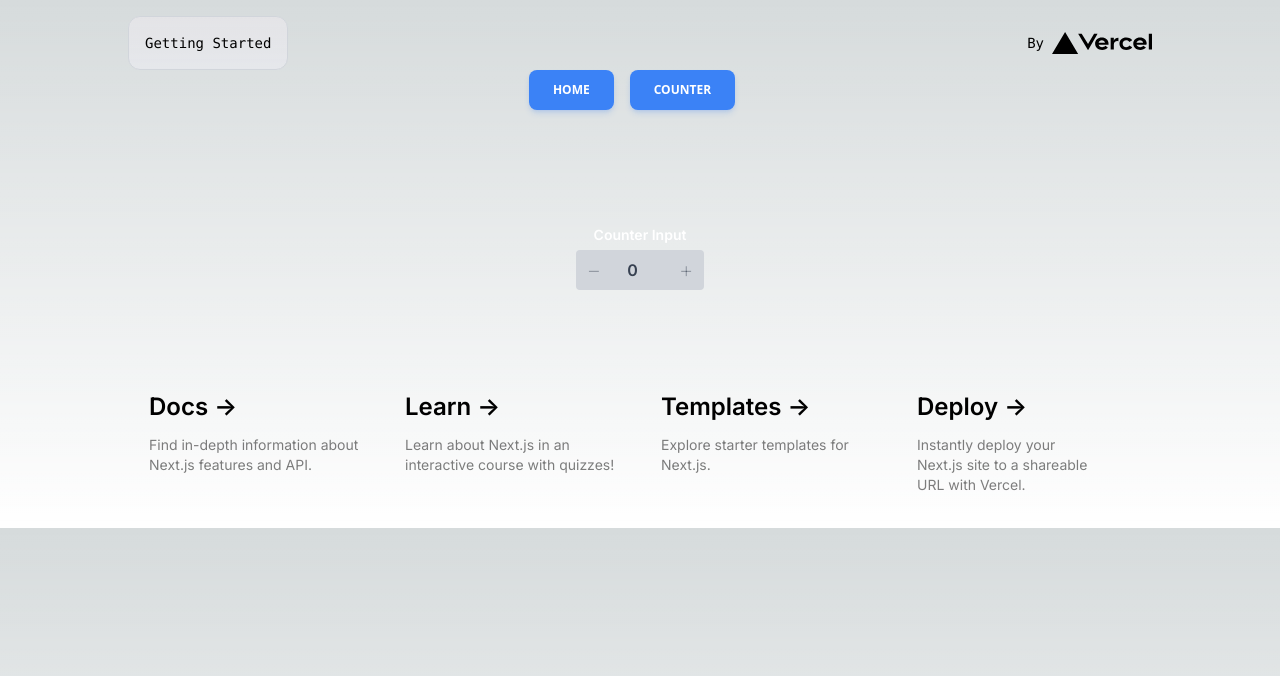
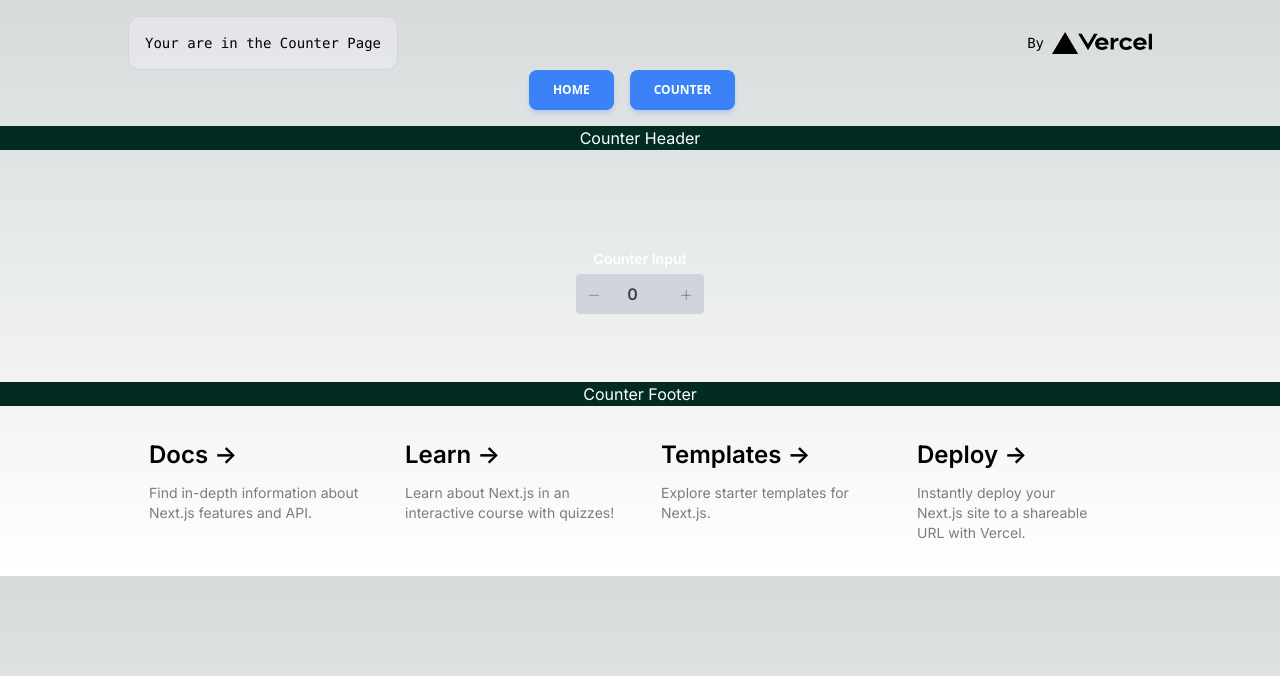
Before and after one commit to je-martinez/nextjs-multiples-layout-w-redux, a Next.js app: page /counter in a window 1280 px wide. Shown: the top 676 px of the page. Built offline with nearby package versions, Linux system fonts and the light colour scheme.

Commit message:
chore: wip layouts

```diff
--- a/src/app/counter/layout.tsx
+++ b/src/app/counter/layout.tsx
@@ -1,7 +1,16 @@
+import Header from "@/components/layouts/counter/Header";
+import Footer from "@/components/layouts/counter/Footer";
+
 export default function CounterLayout({
   children,
 }: Readonly<{
   children: React.ReactNode;
 }>) {
-  return <>{children}</>;
+  return (
+    <main>
+      <Header />
+      {children}
+      <Footer />
+    </main>
+  );
 }
--- a/src/app/counter/page.tsx
+++ b/src/app/counter/page.tsx
@@ -3,8 +3,8 @@ import Counter from "@/components/counter/Counter";
 
 export default function Page() {
   return (
-    <main className="flex flex-col items-center justify-between p-24">
+    <section className="flex flex-col items-center justify-between p-24">
       <Counter />
-    </main>
+    </section>
   );
 }
--- a/src/app/page.tsx
+++ b/src/app/page.tsx
@@ -1,16 +1,9 @@
-import Image from "next/image";
+import Home from "@/components/home/home";
 
 export default function Page() {
   return (
-    <main className="flex flex-col items-center justify-between p-24 gap-6">
-      <Image
-        className="relative dark:drop-shadow-[0_0_0.3rem_#ffffff70] dark:invert"
-        src="/next.svg"
-        alt="Next.js Logo"
-        width={180}
-        height={37}
-        priority
-      />
-    </main>
+    <section className="flex flex-col items-center justify-between p-24 gap-6">
+      <Home />
+    </section>
   );
 }
--- a/src/components/counter/Counter.tsx
+++ b/src/components/counter/Counter.tsx
@@ -4,11 +4,17 @@ import {
   increment,
   selectCount,
 } from "@/lib/features/counter/counterSlice";
+import { changeHeaderText } from "@/lib/features/layout/layoutSlice";
 import { useAppDispatch, useAppSelector } from "@/lib/hooks";
+import { useEffect } from "react";
 
 const Counter = () => {
   const dispatch = useAppDispatch();
   const value = useAppSelector(selectCount);
+
+  useEffect(() => {
+    dispatch(changeHeaderText("Your are in the Counter Page"));
+  }, [dispatch]);
 
   return (
     <>
--- /dev/null
+++ b/src/components/home/home.tsx
@@ -0,0 +1,28 @@
+"use client";
+import { changeHeaderText } from "@/lib/features/layout/layoutSlice";
+import { useAppDispatch } from "@/lib/hooks";
+import Image from "next/image";
+import { useEffect } from "react";
+
+const Home = () => {
+  const dispatch = useAppDispatch();
+
+  useEffect(() => {
+    dispatch(changeHeaderText("Getting Started"));
+  }, [dispatch]);
+
+  return (
+    <>
+      <Image
+        className="relative dark:drop-shadow-[0_0_0.3rem_#ffffff70] dark:invert"
+        src="/next.svg"
+        alt="Next.js Logo"
+        width={180}
+        height={37}
+        priority
+      />
+    </>
+  );
+};
+
+export default Home;
--- /dev/null
+++ b/src/components/layouts/counter/Footer.tsx
@@ -0,0 +1,9 @@
+const Footer = () => {
+  return (
+    <header>
+      <h1 className="text-center bg-emerald-950 text-white">Counter Footer</h1>
+    </header>
+  );
+};
+
+export default Footer;
--- /dev/null
+++ b/src/components/layouts/counter/Header.tsx
@@ -0,0 +1,9 @@
+const Header = () => {
+  return (
+    <header>
+      <h1 className="text-center bg-emerald-950 text-white">Counter Header</h1>
+    </header>
+  );
+};
+
+export default Header;
```
